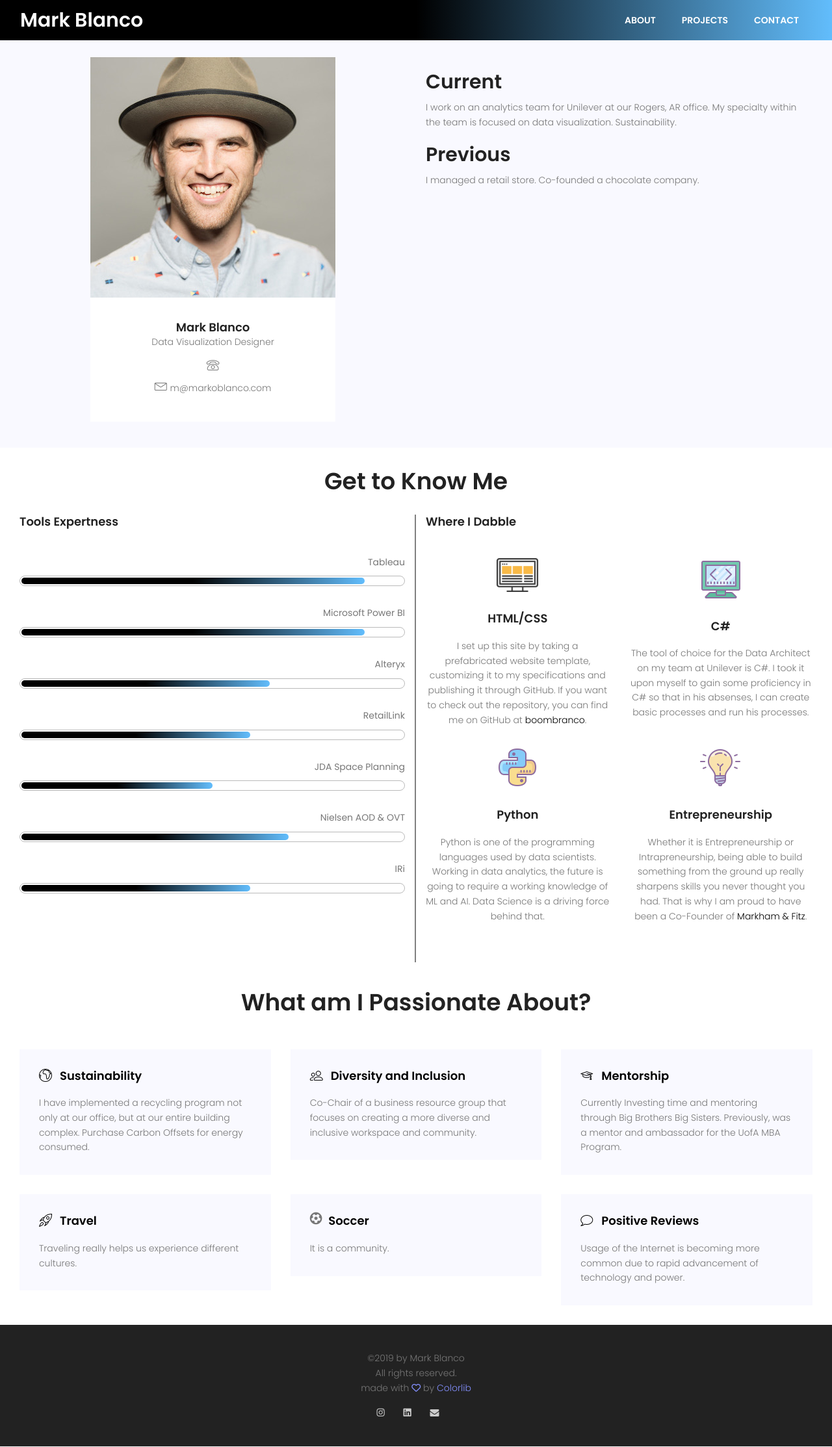
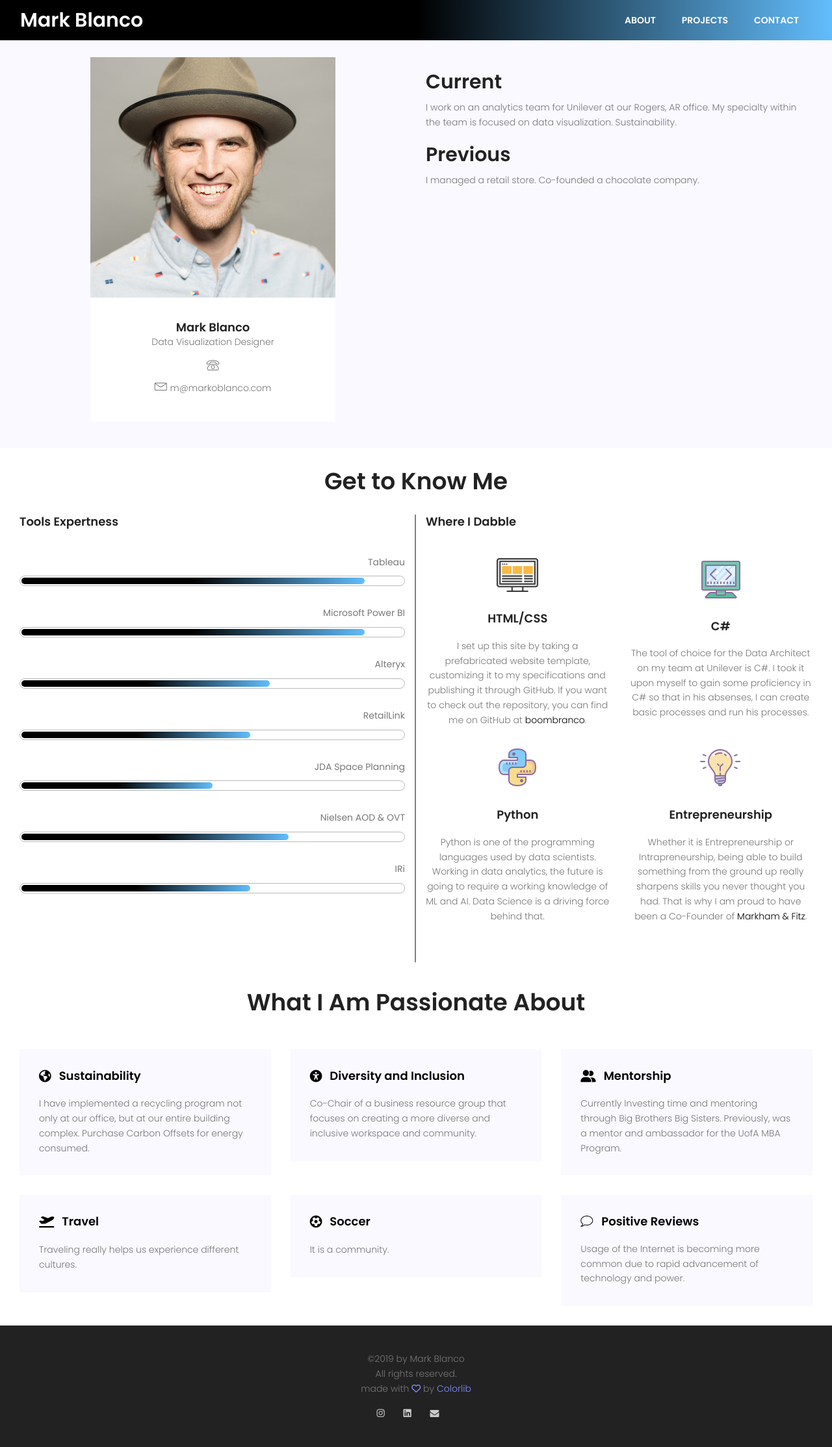
Before and after one commit to boombranco/boombranco.github.io, a Jekyll site: the page about.html, which Jekyll copies as it is, in a window 1280 px wide. Shown: the whole page at 65% size. Built offline with Jekyll 4.4.1, drawn with Linux system fonts in a browser that asks for light colours; nearby versions of some CDN libraries.

Commit message:
Finishing style of icons

```diff
--- a/about.html
+++ b/about.html
@@ -238,7 +238,7 @@
         <div class="row d-flex justify-content-center">
           <div class="menu-content col-lg-8">
             <div class="title text-center">
-              <h1 class="mb-10">What am I Passionate About?</h1>
+              <h1 class="mb-10">What I Am Passionate About</h1>
             </div>
           </div>
         </div>
@@ -250,7 +250,7 @@
         <div class="col-lg-4 col-md-6">
           <div class="single-feature mb-30">
             <div class="title d-flex flex-row pb-20">
-              <span class="lnr lnr-earth"></span>
+              <span><i class="fas fa-globe-americas fa-lg"></i></span>
               <h4><a href="#">Sustainability</a></h4>
             </div>
             <p>
@@ -261,7 +261,7 @@
         <div class="col-lg-4 col-md-6">
           <div class="single-feature mb-30">
             <div class="title d-flex flex-row pb-20">
-              <span class="lnr lnr-users"></span>
+              <span><i class="fas fa-universal-access fa-lg"></i></span>
               <h4><a href="#">Diversity and Inclusion</a></h4>
             </div>
             <p>
@@ -272,7 +272,7 @@
         <div class="col-lg-4 col-md-6">
           <div class="single-feature mb-30">
             <div class="title d-flex flex-row pb-20">
-              <span class="lnr lnr-graduation-hat"></span>
+              <span><i class="fas fa-user-friends fa-lg"></i></span>
               <h4><a href="#">Mentorship</a></h4>
             </div>
             <p>
@@ -283,7 +283,7 @@
         <div class="col-lg-4 col-md-6">
           <div class="single-feature mb-30">
             <div class="title d-flex flex-row pb-20">
-              <span class="lnr lnr-rocket"></span>
+              <span><i class="fas fa-plane-departure fa-lg"></i></span>
               <h4><a href="#">Travel</a></h4>
             </div>
             <p>
@@ -294,7 +294,7 @@
         <div class="col-lg-4 col-md-6">
           <div class="single-feature mb-30">
             <div class="title d-flex flex-row pb-20">
-              <i class="fas fa-futbol fa-lg"></i>
+              <span><i class="fas fa-futbol fa-lg"></i></span>
               <h4><a href="#">Soccer</a></h4>
             </div>
             <p>
@@ -327,7 +327,7 @@
                 <br>
                 All rights reserved.
                 <br>
-                made with <i class="far fa-heart" aria-hidden="true"></i> by <a href="https://colorlib.com" target="_blank">Colorlib</a></p>
+                made with <i class="fa fa-heart-o" aria-hidden="true"></i> by <a href="https://colorlib.com" target="_blank">Colorlib</a></p>
               <!-- Link back to Colorlib can't be removed. Template is licensed under CC BY 3.0. -->
             </div>
             <div class="footer-social align-items-center">
--- a/css/main.css
+++ b/css/main.css
@@ -2664,6 +2664,13 @@ footer {
   text-align: left;
 }
 
-.fas {
-  padding-right: 10px;
-}
+span i {
+  text-align: center;
+  padding-right: 12px;
+  color: black;
+}
+
+.single-feature:hover, .single-feature:hover span i {
+  transition: color .3s ease;
+  color: white;
+}
```
